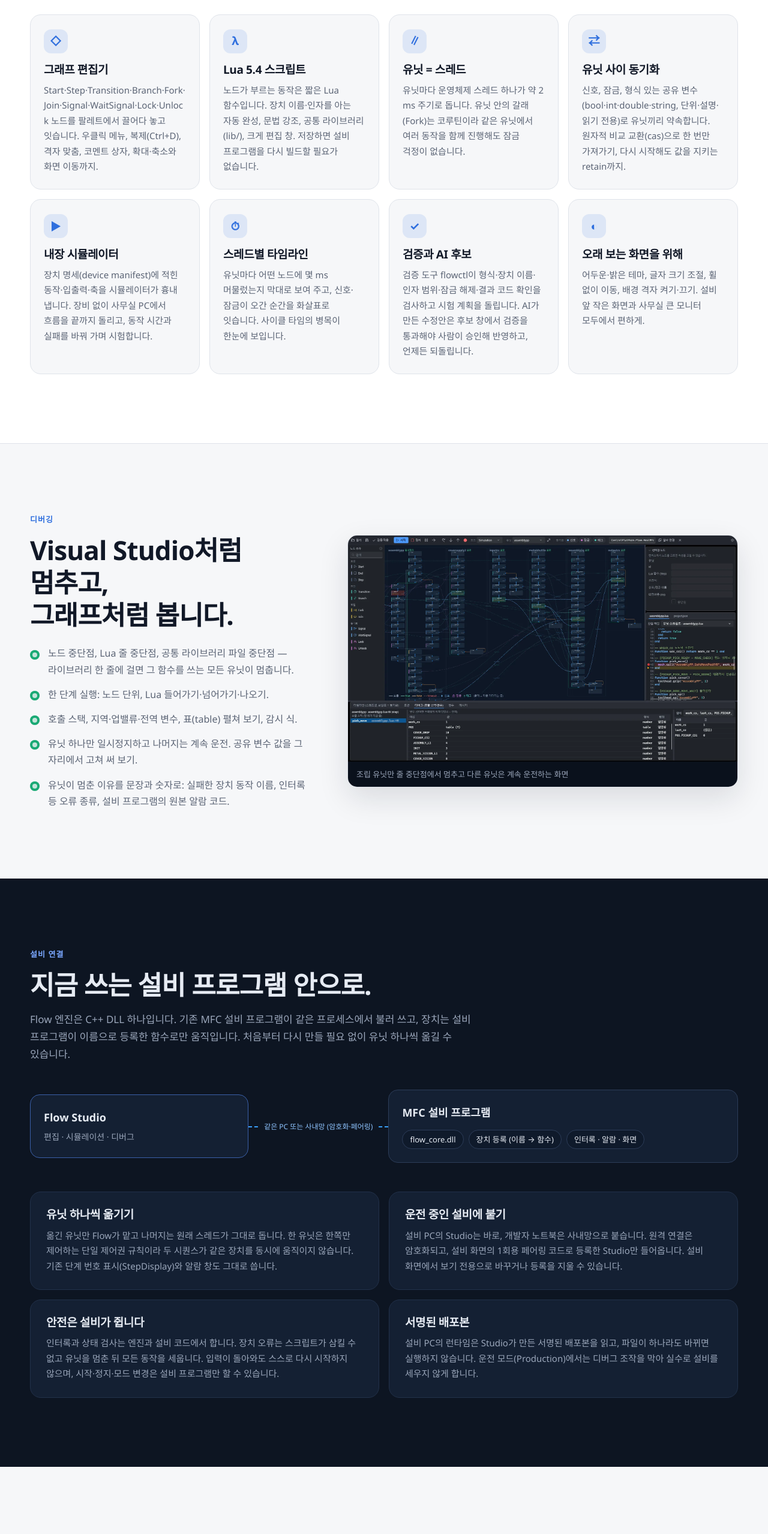
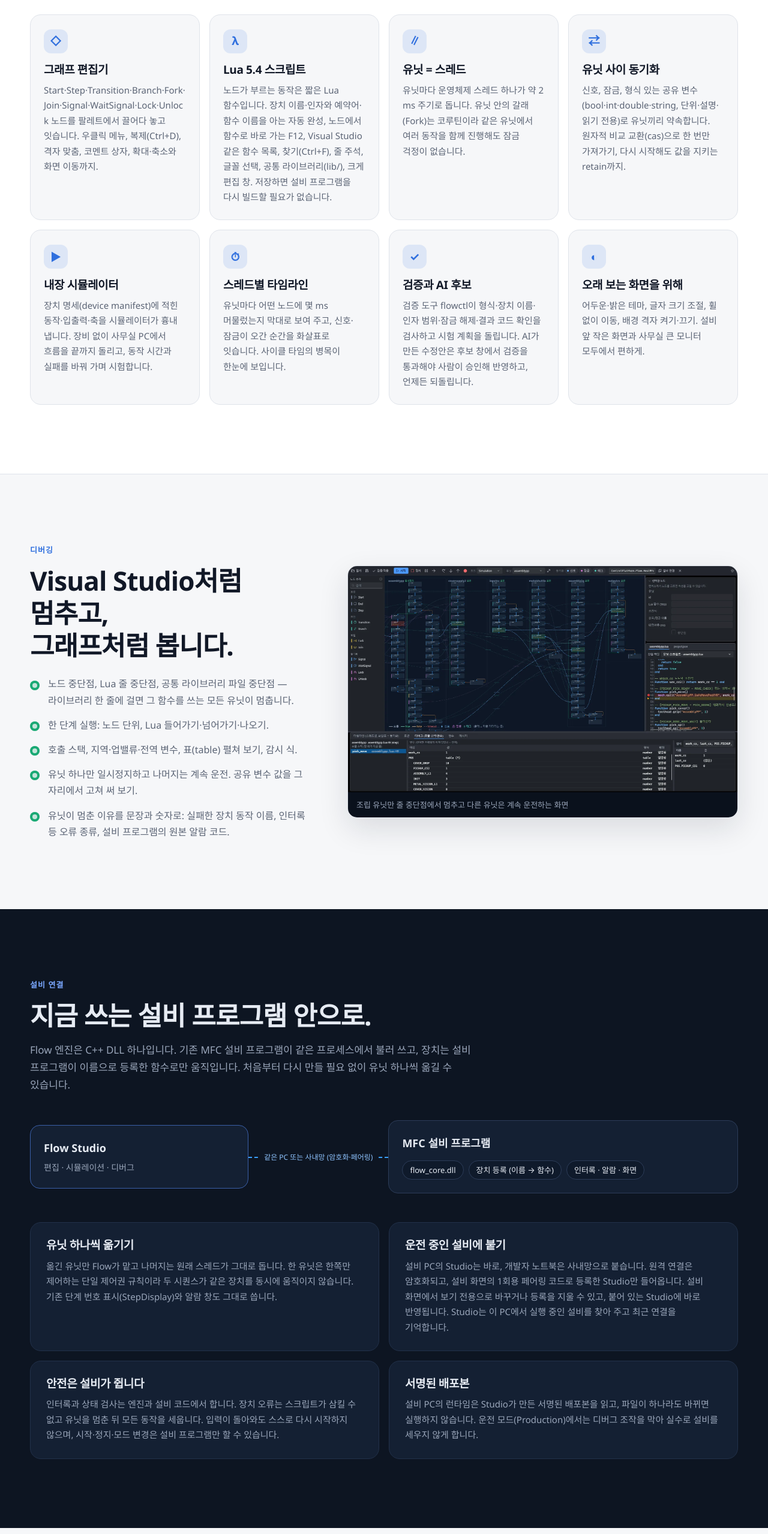
Before and after one commit to Rubiya82/FlowStudio-release, a plain HTML site: page index.html in a window 1280 px wide. Shown: the part 2580-5138 px from the top of the page at 60% size. Drawn offline with Linux system fonts and the light colour scheme.

Commit message:
Product page: editor navigation, completion, connection list, phase 1 available
Co-Authored-By: Claude Opus 5.5 <noreply@anthropic.com>

```diff
--- a/index.html
+++ b/index.html
@@ -145,7 +145,7 @@
         </div>
         <div class="feature-grid">
           <article class="feature reveal"><div class="icon">◇</div><h3 data-ko="그래프 편집기" data-en="Graph editor">그래프 편집기</h3><p data-ko="Start·Step·Transition·Branch·Fork·Join·Signal·WaitSignal·Lock·Unlock 노드를 팔레트에서 끌어다 놓고 잇습니다. 우클릭 메뉴, 복제(Ctrl+D), 격자 맞춤, 코멘트 상자, 확대·축소와 화면 이동까지." data-en="Drag Start, Step, Transition, Branch, Fork, Join, Signal, WaitSignal, Lock and Unlock nodes from the palette and wire them up. Right-click menu, duplicate (Ctrl+D), grid snap, comment boxes, zoom and pan.">Start·Step·Transition·Branch·Fork·Join·Signal·WaitSignal·Lock·Unlock 노드를 팔레트에서 끌어다 놓고 잇습니다. 우클릭 메뉴, 복제(Ctrl+D), 격자 맞춤, 코멘트 상자, 확대·축소와 화면 이동까지.</p></article>
-          <article class="feature reveal"><div class="icon">λ</div><h3 data-ko="Lua 5.4 스크립트" data-en="Lua 5.4 scripts">Lua 5.4 스크립트</h3><p data-ko="노드가 부르는 동작은 짧은 Lua 함수입니다. 장치 이름·인자를 아는 자동 완성, 문법 강조, 공통 라이브러리(lib/), 크게 편집 창. 저장하면 설비 프로그램을 다시 빌드할 필요가 없습니다." data-en="Actions behind nodes are short Lua functions, with completion that knows device names and arguments, syntax highlighting, shared libraries (lib/) and a large editor. Save — no equipment rebuild.">노드가 부르는 동작은 짧은 Lua 함수입니다. 장치 이름·인자를 아는 자동 완성, 문법 강조, 공통 라이브러리(lib/), 크게 편집 창. 저장하면 설비 프로그램을 다시 빌드할 필요가 없습니다.</p></article>
+          <article class="feature reveal"><div class="icon">λ</div><h3 data-ko="Lua 5.4 스크립트" data-en="Lua 5.4 scripts">Lua 5.4 스크립트</h3><p data-ko="노드가 부르는 동작은 짧은 Lua 함수입니다. 장치 이름·인자와 예약어·함수 이름을 아는 자동 완성, 노드에서 함수로 바로 가는 F12, Visual Studio 같은 함수 목록, 찾기(Ctrl+F), 줄 주석, 글꼴 선택, 공통 라이브러리(lib/), 크게 편집 창. 저장하면 설비 프로그램을 다시 빌드할 필요가 없습니다." data-en="Actions behind nodes are short Lua functions, with completion for device names, keywords and functions, F12 to jump from a node to its function, a Visual Studio-style function list, find (Ctrl+F), line comments, font choice, shared libraries (lib/) and a large editor. Save — no equipment rebuild.">노드가 부르는 동작은 짧은 Lua 함수입니다. 장치 이름·인자와 예약어·함수 이름을 아는 자동 완성, 노드에서 함수로 바로 가는 F12, Visual Studio 같은 함수 목록, 찾기(Ctrl+F), 줄 주석, 글꼴 선택, 공통 라이브러리(lib/), 크게 편집 창. 저장하면 설비 프로그램을 다시 빌드할 필요가 없습니다.</p></article>
           <article class="feature reveal"><div class="icon">∥</div><h3 data-ko="유닛 = 스레드" data-en="One unit, one thread">유닛 = 스레드</h3><p data-ko="유닛마다 운영체제 스레드 하나가 약 2 ms 주기로 돕니다. 유닛 안의 갈래(Fork)는 코루틴이라 같은 유닛에서 여러 동작을 함께 진행해도 잠금 걱정이 없습니다." data-en="Each unit runs on its own OS thread at about 2 ms. Forks inside a unit are coroutines, so parallel actions within a unit need no locking.">유닛마다 운영체제 스레드 하나가 약 2 ms 주기로 돕니다. 유닛 안의 갈래(Fork)는 코루틴이라 같은 유닛에서 여러 동작을 함께 진행해도 잠금 걱정이 없습니다.</p></article>
           <article class="feature reveal"><div class="icon">⇄</div><h3 data-ko="유닛 사이 동기화" data-en="Synchronisation">유닛 사이 동기화</h3><p data-ko="신호, 잠금, 형식 있는 공유 변수(bool·int·double·string, 단위·설명·읽기 전용)로 유닛끼리 약속합니다. 원자적 비교 교환(cas)으로 한 번만 가져가기, 다시 시작해도 값을 지키는 retain까지." data-en="Units agree through signals, locks and typed shared variables (bool, int, double, string with units, descriptions and read-only access). Atomic compare-and-swap for take-once handshakes, and retain to keep values across restarts.">신호, 잠금, 형식 있는 공유 변수(bool·int·double·string, 단위·설명·읽기 전용)로 유닛끼리 약속합니다. 원자적 비교 교환(cas)으로 한 번만 가져가기, 다시 시작해도 값을 지키는 retain까지.</p></article>
           <article class="feature reveal"><div class="icon">▶</div><h3 data-ko="내장 시뮬레이터" data-en="Built-in simulator">내장 시뮬레이터</h3><p data-ko="장치 명세(device manifest)에 적힌 동작·입출력·축을 시뮬레이터가 흉내 냅니다. 장비 없이 사무실 PC에서 흐름을 끝까지 돌리고, 동작 시간과 실패를 바꿔 가며 시험합니다." data-en="The simulator imitates the actions, I/O and axes listed in the device manifest. Run the whole flow on an office PC without hardware, varying durations and failures.">장치 명세(device manifest)에 적힌 동작·입출력·축을 시뮬레이터가 흉내 냅니다. 장비 없이 사무실 PC에서 흐름을 끝까지 돌리고, 동작 시간과 실패를 바꿔 가며 시험합니다.</p></article>
@@ -192,7 +192,7 @@
         </div>
         <div class="equip-grid">
           <article class="reveal"><h3 data-ko="유닛 하나씩 옮기기" data-en="Migrate unit by unit">유닛 하나씩 옮기기</h3><p data-ko="옮긴 유닛만 Flow가 맡고 나머지는 원래 스레드가 그대로 돕니다. 한 유닛은 한쪽만 제어하는 단일 제어권 규칙이라 두 시퀀스가 같은 장치를 동시에 움직이지 않습니다. 기존 단계 번호 표시(StepDisplay)와 알람 창도 그대로 씁니다." data-en="Flow drives only the units you moved; the rest keep their original threads. A single-owner rule means two sequences never drive the same device. Existing step displays and alarm dialogs keep working.">옮긴 유닛만 Flow가 맡고 나머지는 원래 스레드가 그대로 돕니다. 한 유닛은 한쪽만 제어하는 단일 제어권 규칙이라 두 시퀀스가 같은 장치를 동시에 움직이지 않습니다. 기존 단계 번호 표시(StepDisplay)와 알람 창도 그대로 씁니다.</p></article>
-          <article class="reveal"><h3 data-ko="운전 중인 설비에 붙기" data-en="Attach to a running machine">운전 중인 설비에 붙기</h3><p data-ko="설비 PC의 Studio는 바로, 개발자 노트북은 사내망으로 붙습니다. 원격 연결은 암호화되고, 설비 화면의 1회용 페어링 코드로 등록한 Studio만 들어옵니다. 설비 화면에서 보기 전용으로 바꾸거나 등록을 지울 수 있습니다." data-en="Studio on the equipment PC attaches directly; a developer laptop attaches over the plant network. Remote links are encrypted and only Studios paired with a one-time code from the equipment screen get in. The equipment can switch to view-only or remove a pairing at any time.">설비 PC의 Studio는 바로, 개발자 노트북은 사내망으로 붙습니다. 원격 연결은 암호화되고, 설비 화면의 1회용 페어링 코드로 등록한 Studio만 들어옵니다. 설비 화면에서 보기 전용으로 바꾸거나 등록을 지울 수 있습니다.</p></article>
+          <article class="reveal"><h3 data-ko="운전 중인 설비에 붙기" data-en="Attach to a running machine">운전 중인 설비에 붙기</h3><p data-ko="설비 PC의 Studio는 바로, 개발자 노트북은 사내망으로 붙습니다. 원격 연결은 암호화되고, 설비 화면의 1회용 페어링 코드로 등록한 Studio만 들어옵니다. 설비 화면에서 보기 전용으로 바꾸거나 등록을 지울 수 있고, 붙어 있는 Studio에 바로 반영됩니다. Studio는 이 PC에서 실행 중인 설비를 찾아 주고 최근 연결을 기억합니다." data-en="Studio on the equipment PC attaches directly; a developer laptop attaches over the plant network. Remote links are encrypted and only Studios paired with a one-time code from the equipment screen get in. The equipment can switch to view-only or remove a pairing at any time, and attached Studios follow immediately. Studio finds equipment running on this PC and remembers recent connections.">설비 PC의 Studio는 바로, 개발자 노트북은 사내망으로 붙습니다. 원격 연결은 암호화되고, 설비 화면의 1회용 페어링 코드로 등록한 Studio만 들어옵니다. 설비 화면에서 보기 전용으로 바꾸거나 등록을 지울 수 있고, 붙어 있는 Studio에 바로 반영됩니다. Studio는 이 PC에서 실행 중인 설비를 찾아 주고 최근 연결을 기억합니다.</p></article>
           <article class="reveal"><h3 data-ko="안전은 설비가 쥡니다" data-en="Safety stays with the machine">안전은 설비가 쥡니다</h3><p data-ko="인터록과 상태 검사는 엔진과 설비 코드에서 합니다. 장치 오류는 스크립트가 삼킬 수 없고 유닛을 멈춘 뒤 모든 동작을 세웁니다. 입력이 돌아와도 스스로 다시 시작하지 않으며, 시작·정지·모드 변경은 설비 프로그램만 할 수 있습니다." data-en="Interlocks and state checks run in the engine and the equipment code. Device errors cannot be swallowed by scripts; the unit faults and all motion stops. Nothing restarts by itself when inputs recover, and only the equipment program can start, stop or change modes.">인터록과 상태 검사는 엔진과 설비 코드에서 합니다. 장치 오류는 스크립트가 삼킬 수 없고 유닛을 멈춘 뒤 모든 동작을 세웁니다. 입력이 돌아와도 스스로 다시 시작하지 않으며, 시작·정지·모드 변경은 설비 프로그램만 할 수 있습니다.</p></article>
           <article class="reveal"><h3 data-ko="서명된 배포본" data-en="Signed deployment packages">서명된 배포본</h3><p data-ko="설비 PC의 런타임은 Studio가 만든 서명된 배포본을 읽고, 파일이 하나라도 바뀌면 실행하지 않습니다. 운전 모드(Production)에서는 디버그 조작을 막아 실수로 설비를 세우지 않게 합니다." data-en="The runtime on the equipment PC reads signed deployment packages made by Studio and refuses to run if any file changed. Production mode blocks debug operations so nobody stops the line by accident.">설비 PC의 런타임은 Studio가 만든 서명된 배포본을 읽고, 파일이 하나라도 바뀌면 실행하지 않습니다. 운전 모드(Production)에서는 디버그 조작을 막아 실수로 설비를 세우지 않게 합니다.</p></article>
         </div>
@@ -225,7 +225,7 @@
           <p data-ko="로봇 컨트롤러와 티칭 펜던트처럼 운영하는 방향으로 넓혀 갑니다. 아래는 계획이며 버전마다 순서대로 들어옵니다." data-en="We are extending Flow Studio to work like a robot controller with a teach pendant. These items are planned and will arrive release by release.">로봇 컨트롤러와 티칭 펜던트처럼 운영하는 방향으로 넓혀 갑니다. 아래는 계획이며 버전마다 순서대로 들어옵니다.</p>
         </div>
         <ol class="roadmap reveal">
-          <li><b data-ko="항상 열린 접속" data-en="Always reachable">항상 열린 접속</b><span data-ko="설비 프로그램이 켜져 있으면 Flow가 없어도 Studio가 붙어 상태를 봅니다. 프로젝트는 MANUAL에서 재시작 없이 바꿉니다." data-en="Studio can attach whenever the equipment program runs, even without a flow; switch projects in MANUAL without restarting.">설비 프로그램이 켜져 있으면 Flow가 없어도 Studio가 붙어 상태를 봅니다. 프로젝트는 MANUAL에서 재시작 없이 바꿉니다.</span></li>
+          <li><b data-ko="항상 열린 접속" data-en="Always reachable">항상 열린 접속</b><span data-ko="(들어감) 설비 프로그램이 켜져 있으면 Flow가 없어도 Studio가 붙어 상태를 봅니다. 프로젝트는 MANUAL에서 재시작 없이 바꿉니다." data-en="(Available) Studio can attach whenever the equipment program runs, even without a flow; switch projects in MANUAL without restarting.">(들어감) 설비 프로그램이 켜져 있으면 Flow가 없어도 Studio가 붙어 상태를 봅니다. 프로젝트는 MANUAL에서 재시작 없이 바꿉니다.</span></li>
           <li><b data-ko="설비에 버전 보관" data-en="Versions on the machine">설비에 버전 보관</b><span data-ko="적용한 흐름을 설비가 버전으로 보관하고, 누가 언제 무엇을 바꿨는지 기록하며, 화면에서 되돌립니다." data-en="The machine keeps applied flows as versions, records who changed what and when, and rolls back from its screen.">적용한 흐름을 설비가 버전으로 보관하고, 누가 언제 무엇을 바꿨는지 기록하며, 화면에서 되돌립니다.</span></li>
           <li><b data-ko="펜던트 모드" data-en="Pendant mode">펜던트 모드</b><span data-ko="설비 화면의 [플로우] 버튼 한 번으로 Studio가 그 설비에 붙어 지금 도는 흐름을 엽니다." data-en="One button on the equipment screen opens Studio attached to that machine with the flow it is running.">설비 화면의 [플로우] 버튼 한 번으로 Studio가 그 설비에 붙어 지금 도는 흐름을 엽니다.</span></li>
           <li><b data-ko="승인 후 적용" data-en="Apply after approval">승인 후 적용</b><span data-ko="노트북에서 고친 흐름을 설비로 보내면, 설비 앞 작업자가 바뀐 유닛과 파일을 확인하고 승인해야 적용됩니다. Studio마다 보기·디버그·배포 권한을 나눕니다." data-en="Changes sent from a laptop are applied only after the operator at the machine reviews the changed units and files and approves. Each Studio gets view, debug or deploy rights.">노트북에서 고친 흐름을 설비로 보내면, 설비 앞 작업자가 바뀐 유닛과 파일을 확인하고 승인해야 적용됩니다. Studio마다 보기·디버그·배포 권한을 나눕니다.</span></li>
```
